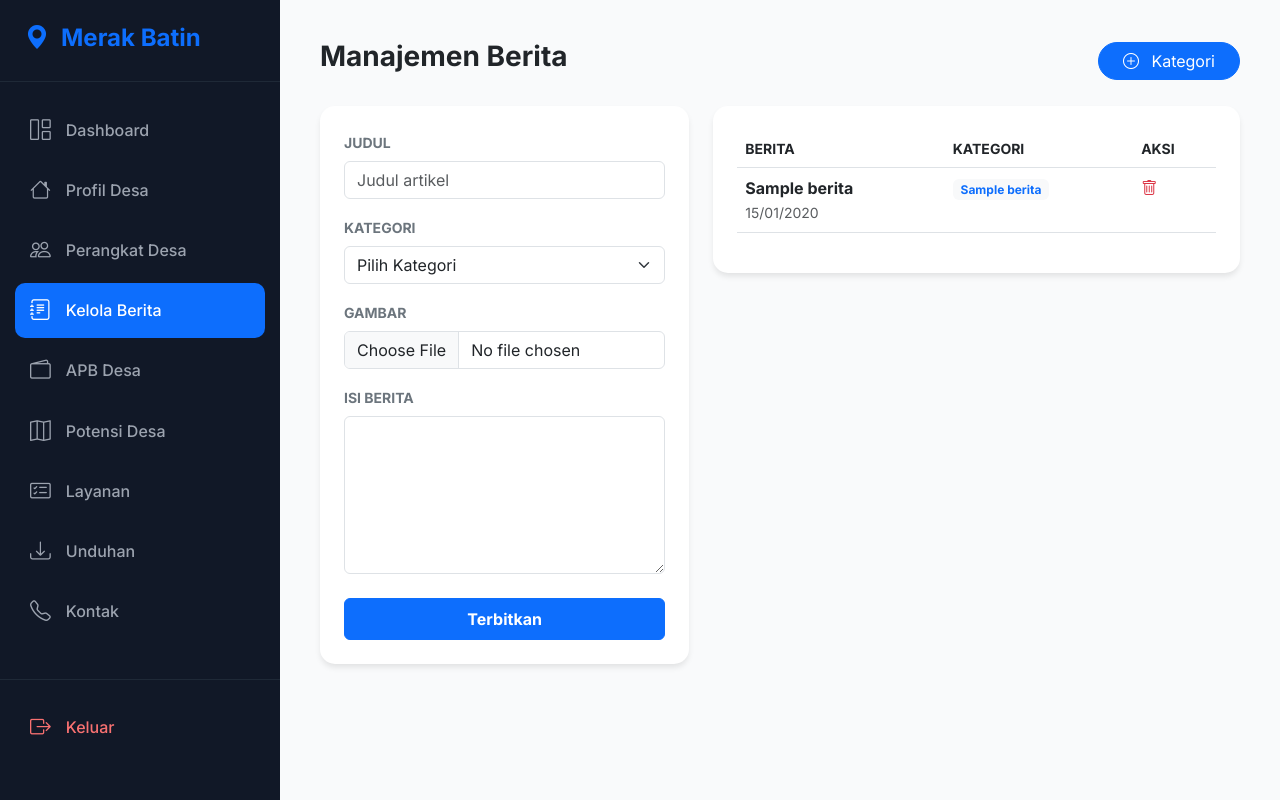
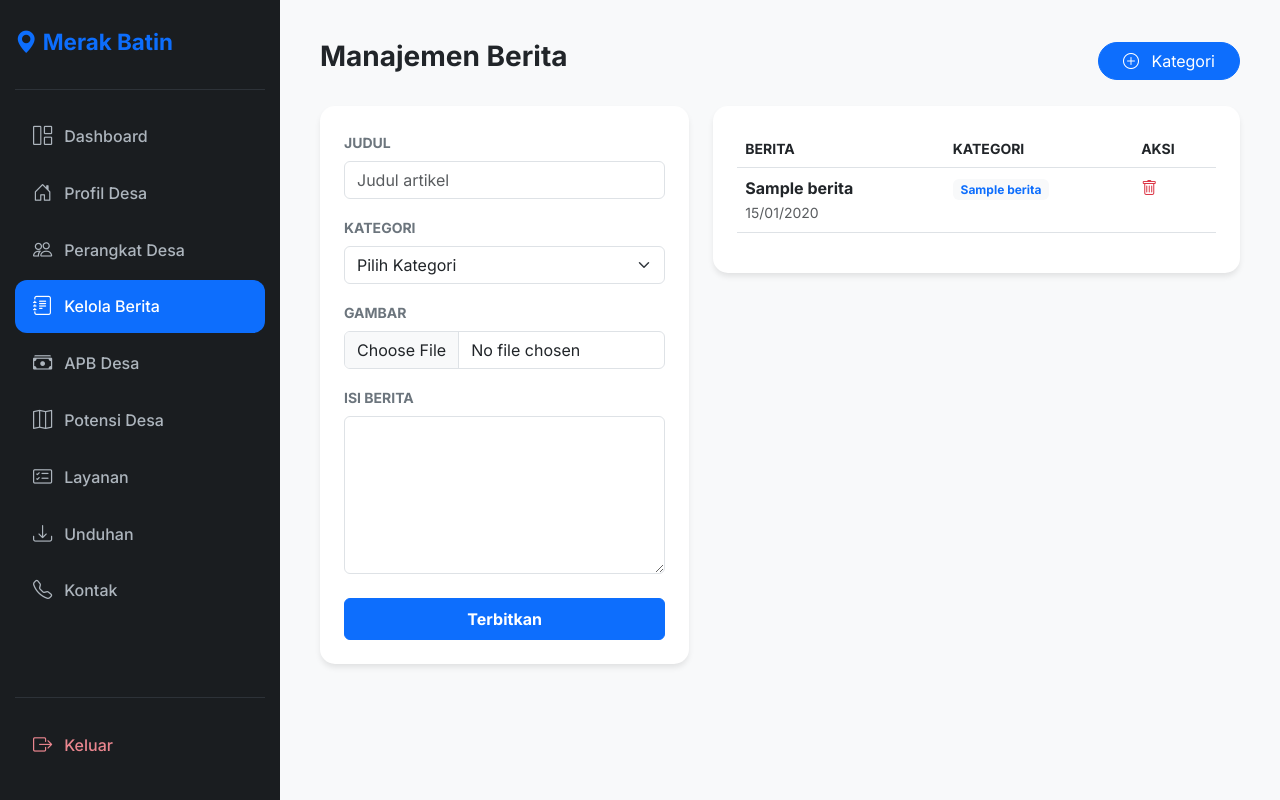
Before and after one commit to Fayiz-Akbar/Website-Desa-Merak-Batin, a PHP site: page /admin/manage-berita.php in a window 1280 px wide. Run offline with PHP 8.4, Linux system fonts and the light colour scheme; the visitor is signed in with stand-in values (Sample User, id 1); tables that the repository leaves empty hold one stand-in row (values such as "Sample post").

Commit message:
perbarui manage berita

```diff
--- a/admin/manage-berita.php
+++ b/admin/manage-berita.php
@@ -52,75 +52,97 @@ $news_list = mysqli_query($conn, "SELECT berita.*, kategori_berita.nama_kategori
     <link rel="stylesheet" href="https://cdn.jsdelivr.net/npm/bootstrap-icons@1.11.0/font/bootstrap-icons.css">
 
     <style>
-        /* Sidebar Styling Sesuai Gambar */
-        :root { --sidebar-dark: #111827; --active-blue: #0d6efd; }
-        body { font-family: 'Inter', sans-serif; background-color: #f9fafb; margin: 0; }
+        :root { --sidebar-bg: #1a1d20; --active-blue: #0d6efd; }
+        body { font-family: 'Inter', sans-serif; background-color: #f8f9fa; }
 
+        /* Sidebar Styling */
         .sidebar {
             width: 280px;
-            background-color: var(--sidebar-dark);
+            background: var(--sidebar-bg);
             height: 100vh;
             position: fixed;
             display: flex;
             flex-direction: column;
-            padding: 20px 0;
+            padding: 25px 15px;
+            transition: all 0.3s;
             z-index: 1000;
-            transition: all 0.3s;
+            overflow: hidden;
         }
 
-        .sidebar-header {
-            padding: 0 25px 25px;
-            display: flex;
-            align-items: center;
-            gap: 12px;
+        .sidebar-brand {
             color: var(--active-blue);
-            font-size: 1.5rem;
-            font-weight: 800;
-            border-bottom: 1px solid #1f2937;
+            font-weight: 700;
+            font-size: 1.4rem;
+            padding-bottom: 30px;
+            border-bottom: 1px solid #2d3238;
+            margin-bottom: 20px;
+            flex-shrink: 0;
         }
 
         .sidebar-menu {
             flex-grow: 1;
-            padding: 20px 15px;
+            list-style: none;
+            padding: 0;
+            margin: 0;
             overflow-y: auto;
+            overflow-x: hidden;
+            scrollbar-width: thin;
+            scrollbar-color: rgba(255, 255, 255, 0.2) transparent;
         }
 
-        .nav-item {
+        .sidebar-menu::-webkit-scrollbar {
+            width: 6px;
+        }
+
+        .sidebar-menu::-webkit-scrollbar-track {
+            background: transparent;
+        }
+
+        .sidebar-menu::-webkit-scrollbar-thumb {
+            background-color: rgba(255, 255, 255, 0.2);
+            border-radius: 10px;
+        }
+
+        .sidebar-menu::-webkit-scrollbar-thumb:hover {
+            background-color: rgba(255, 255, 255, 0.3);
+        }
+
+        .nav-link {
+            color: #adb5bd;
+            padding: 12px 18px;
+            border-radius: 12px;
             display: flex;
             align-items: center;
-            padding: 12px 15px;
-            color: #9ca3af;
+            transition: 0.3s;
+            font-weight: 500;
+            margin-bottom: 4px;
+            white-space: nowrap;
             text-decoration: none;
-            border-radius: 10px;
-            font-weight: 500;
-            margin-bottom: 5px;
-            transition: 0.2s;
         }
+        .nav-link i { font-size: 1.2rem; margin-right: 12px; }
+        .nav-link:hover { background: rgba(13, 110, 253, 0.15); color: var(--active-blue); }
+        .nav-link.active { background: var(--active-blue); color: #fff !important; }
 
-        .nav-item i { font-size: 1.3rem; margin-right: 15px; }
-        .nav-item:hover { color: #fff; background: rgba(255,255,255,0.05); }
+        /* Logout Section */
+        .logout-section {
+            margin-top: auto;
+            padding-top: 20px;
+            border-top: 1px solid #2d3238;
+            flex-shrink: 0;
+            background: var(--sidebar-bg);
+        }
+        .logout-link { color: #ea868f !important; }
+        .logout-link:hover { background: rgba(234, 134, 143, 0.1); }
 
-        /* Item Aktif Sesuai Gambar */
-        .nav-item.active {
-            background-color: var(--active-blue);
-            color: white !important;
-        }
-
-        .sidebar-footer {
-            padding: 20px 15px;
-            border-top: 1px solid #1f2937;
-        }
-
-        .logout-link { color: #f87171 !important; }
-
-        /* Layout Main Content */
+        /* Layout Responsif */
         .main-content { margin-left: 280px; padding: 40px; transition: 0.3s; }
+        .mobile-header { display: none; background: #fff; padding: 15px 20px; border-bottom: 1px solid #dee2e6; }
 
         @media (max-width: 991.98px) {
             .sidebar { transform: translateX(-100%); }
             .sidebar.active { transform: translateX(0); }
             .main-content { margin-left: 0; padding: 20px; }
-            .mobile-header { display: flex; justify-content: space-between; padding: 15px; background: #fff; border-bottom: 1px solid #e5e7eb; }
+            .mobile-header { display: flex; justify-content: space-between; align-items: center; position: sticky; top: 0; z-index: 999; }
         }
 
         .card-custom { border: none; border-radius: 15px; box-shadow: 0 4px 6px -1px rgba(0,0,0,0.1); }
@@ -128,32 +150,29 @@ $news_list = mysqli_query($conn, "SELECT berita.*, kategori_berita.nama_kategori
 </head>
 <body>
 
-<div class="mobile-header d-lg-none">
+<div class="mobile-header">
     <span class="fw-bold text-primary">Admin Merak Batin</span>
     <button class="btn btn-primary" id="sidebarToggle"><i class="bi bi-list"></i></button>
 </div>
 
 <div class="d-flex">
     <nav class="sidebar" id="sidebar">
-        <div class="sidebar-header">
-            <i class="bi bi-geo-alt-fill"></i>
-            <span>Merak Batin</span>
-        </div>
+        <div class="sidebar-brand"><i class="bi bi-geo-alt-fill"></i> Merak Batin</div>
 
-        <div class="sidebar-menu">
-            <a href="index.php" class="nav-item"><i class="bi bi-grid-1x2"></i> Dashboard</a>
-            <a href="manage-profil.php" class="nav-item"><i class="bi bi-house"></i> Profil Desa</a>
-            <a href="manage-struktur.php" class="nav-item"><i class="bi bi-people"></i> Perangkat Desa</a>
-            <a href="manage-berita.php" class="nav-item active"><i class="bi bi-journal-text"></i> Kelola Berita</a>
-            <a href="manage-apbdesa.php" class="nav-item"><i class="bi bi-wallet2"></i> APB Desa</a>
-            <a href="manage-potensi.php" class="nav-item"><i class="bi bi-map"></i> Potensi Desa</a>
-            <a href="manage-prosedur.php" class="nav-item"><i class="bi bi-card-checklist"></i> Layanan</a>
-            <a href="manage-unduhan.php" class="nav-item"><i class="bi bi-download"></i> Unduhan</a>
-            <a href="manage-kontak.php" class="nav-item"><i class="bi bi-telephone"></i> Kontak</a>
-        </div>
+        <ul class="sidebar-menu">
+            <li><a href="index.php" class="nav-link"><i class="bi bi-grid-1x2"></i> Dashboard</a></li>
+            <li><a href="manage-profil.php" class="nav-link"><i class="bi bi-house-door"></i> Profil Desa</a></li>
+            <li><a href="manage-struktur.php" class="nav-link"><i class="bi bi-people"></i> Perangkat Desa</a></li>
+            <li><a href="manage-berita.php" class="nav-link active"><i class="bi bi-journal-text"></i> Kelola Berita</a></li>
+            <li><a href="manage-apbdesa.php" class="nav-link"><i class="bi bi-cash-stack"></i> APB Desa</a></li>
+            <li><a href="manage-potensi.php" class="nav-link"><i class="bi bi-map"></i> Potensi Desa</a></li>
+            <li><a href="manage-prosedur.php" class="nav-link"><i class="bi bi-card-checklist"></i> Layanan</a></li>
+            <li><a href="manage-unduhan.php" class="nav-link"><i class="bi bi-download"></i> Unduhan</a></li>
+            <li><a href="manage-kontak.php" class="nav-link"><i class="bi bi-telephone"></i> Kontak</a></li>
+        </ul>
 
-        <div class="sidebar-footer">
-            <a href="logout.php" class="nav-item logout-link"><i class="bi bi-box-arrow-right"></i> Keluar</a>
+        <div class="logout-section">
+            <a href="logout.php" class="nav-link logout-link"><i class="bi bi-box-arrow-right"></i> Keluar</a>
         </div>
     </nav>
 
@@ -253,7 +272,16 @@ $news_list = mysqli_query($conn, "SELECT berita.*, kategori_berita.nama_kategori
 <script>
     const toggleBtn = document.getElementById('sidebarToggle');
     const sidebar = document.getElementById('sidebar');
-    toggleBtn.addEventListener('click', () => { sidebar.classList.toggle('active'); });
+
+    toggleBtn.addEventListener('click', () => {
+        sidebar.classList.toggle('active');
+    });
+
+    document.addEventListener('click', (e) => {
+        if (window.innerWidth < 992 && !sidebar.contains(e.target) && !toggleBtn.contains(e.target)) {
+            sidebar.classList.remove('active');
+        }
+    });
 </script>
 </body>
 </html>
```
